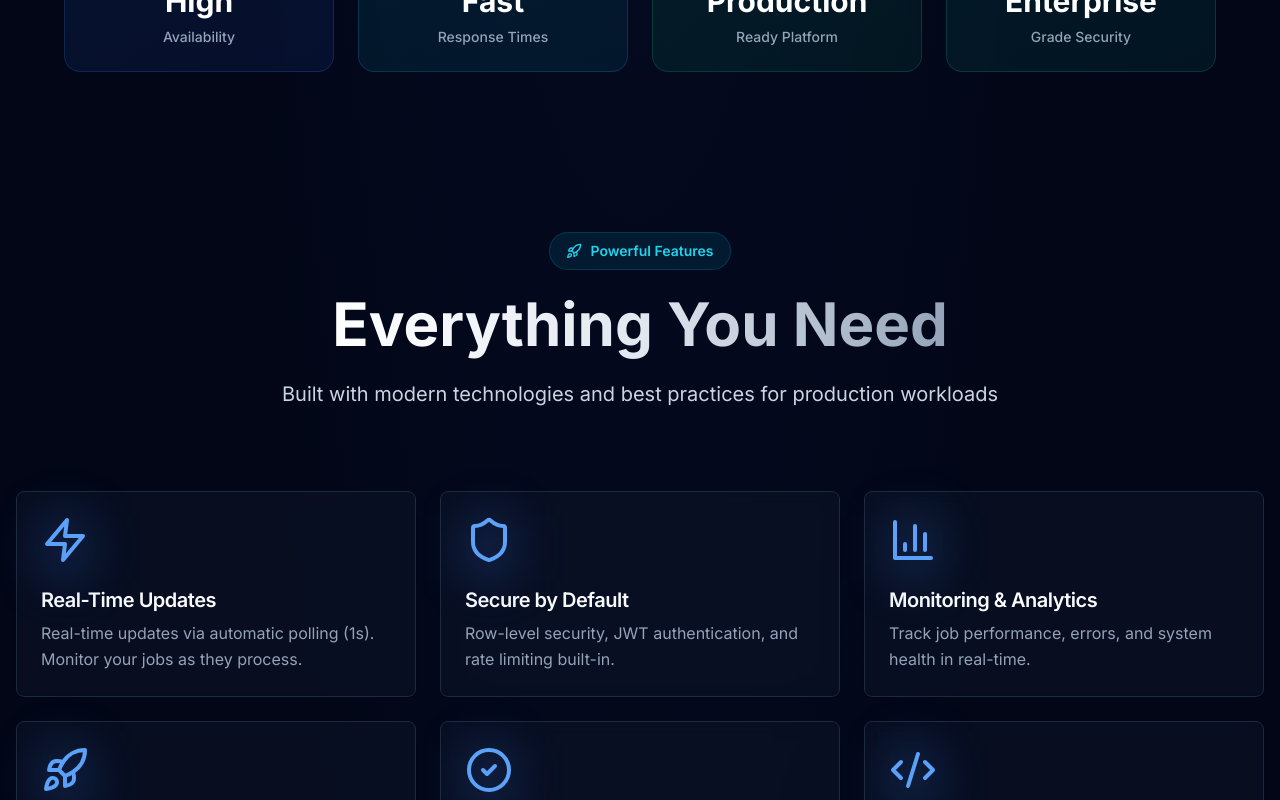
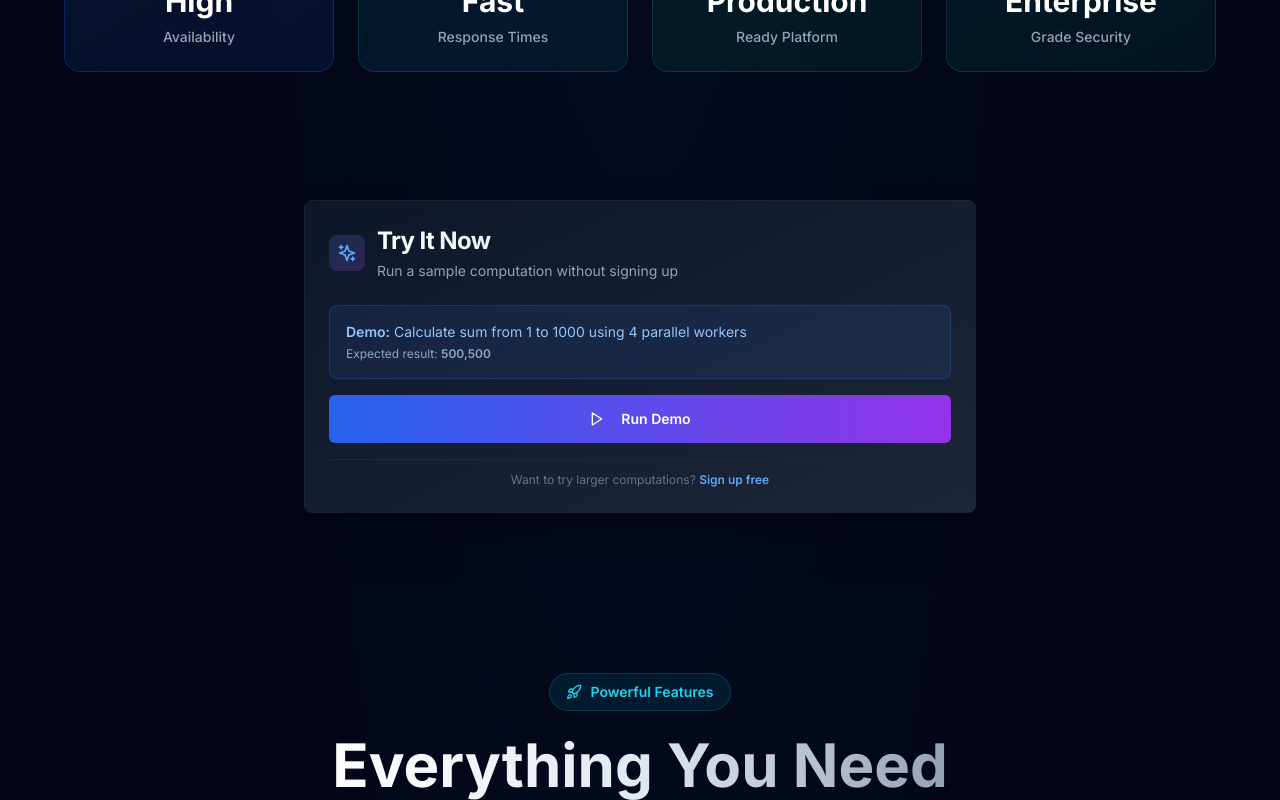
Before and after one commit to erdilatifi/Distributed-Background-Computation, a Next.js app in the folder frontend/: page / in a window 1280 px wide. Shown: the part 940-1740 px from the top of the page. Built offline with nearby package versions, Linux system fonts and the light colour scheme; no server answers.

Commit message:
demo added and other fixes

```diff
--- a/frontend/app/page.tsx
+++ b/frontend/app/page.tsx
@@ -3,6 +3,7 @@ import { Button } from '@/components/ui/button'
 import { Card, CardContent, CardDescription, CardHeader, CardTitle } from '@/components/ui/card'
 import { Zap, Shield, BarChart3, Rocket, CheckCircle2, ArrowRight, Users, Database, Sparkles, TrendingUp, Code2, Globe, Layers, Terminal } from 'lucide-react'
 import Navbar from '@/components/Navbar'
+import TryItDemo from '@/components/TryItDemo'
 
 export default function Home() {
   return (
@@ -132,6 +133,12 @@ export default function Home() {
                 </Link>
               ))}
             </div>
+          </div>
+        </section>
+
+        <section className="container mx-auto px-4 py-16">
+          <div className="max-w-2xl mx-auto">
+            <TryItDemo />
           </div>
         </section>
 
--- a/frontend/app/register/page.tsx
+++ b/frontend/app/register/page.tsx
@@ -50,9 +50,9 @@ export default function RegisterPage() {
     } else {
       setLoading(false)
       toast.success('Account created!', {
-        description: 'Please check your email to confirm your account.',
+        description: 'Redirecting to dashboard...',
       })
-      setTimeout(() => router.push('/login'), 2000)
+      setTimeout(() => router.push('/dashboard'), 2000)
     }
   }
 
--- a/frontend/components/Navbar.tsx
+++ b/frontend/components/Navbar.tsx
@@ -161,7 +161,7 @@ export default function Navbar() {
                   >
                     <Link href="/register">
                       <Sparkles className="h-4 w-4 mr-2" />
-                      Get Started
+                      Get Started Free
                     </Link>
                   </Button>
                 </>
@@ -265,7 +265,7 @@ export default function Navbar() {
                   >
                     <Link href="/register" onClick={() => setMobileMenuOpen(false)}>
                       <Sparkles className="h-5 w-5 animate-pulse" />
-                      Get Started
+                      Get Started Free
                     </Link>
                   </Button>
                 </div>
--- /dev/null
+++ b/frontend/components/TryItDemo.tsx
@@ -0,0 +1,206 @@
+'use client'
+
+import { useState } from 'react'
+import { Button } from '@/components/ui/button'
+import { Card, CardContent, CardDescription, CardHeader, CardTitle } from '@/components/ui/card'
+import { Progress } from '@/components/ui/progress'
+import { Loader2, Play, CheckCircle2, XCircle, Sparkles } from 'lucide-react'
+
+const API_BASE_URL = process.env.NEXT_PUBLIC_API_URL ?? 'http://localhost:8000'
+
+type JobStatus = {
+  job_id: string
+  status: string
+  progress: number
+  completed_chunks: number
+  total_chunks: number
+  result?: number | null
+  detail?: string | null
+}
+
+export default function TryItDemo() {
+  const [isRunning, setIsRunning] = useState(false)
+  const [jobId, setJobId] = useState<string | null>(null)
+  const [status, setStatus] = useState<string>('idle')
+  const [progress, setProgress] = useState<number>(0)
+  const [result, setResult] = useState<number | null>(null)
+  const [error, setError] = useState<string | null>(null)
+  const [completedChunks, setCompletedChunks] = useState<number>(0)
+  const [totalChunks, setTotalChunks] = useState<number>(4)
+
+  const runDemo = async () => {
+    setIsRunning(true)
+    setError(null)
+    setStatus('pending')
+    setProgress(0)
+    setResult(null)
+    setCompletedChunks(0)
+    setTotalChunks(4)
+
+    try {
+      const response = await fetch(`${API_BASE_URL}/jobs/demo`, {
+        method: 'POST',
+        headers: {
+          'Content-Type': 'application/json',
+        },
+        body: JSON.stringify({ n: 1000, chunks: 4 })
+      })
+
+      if (!response.ok) {
+        const errorData = await response.json().catch(() => ({ detail: 'Failed to start demo' }))
+        throw new Error(errorData.detail || 'Failed to start demo')
+      }
+
+      const data = await response.json()
+      setJobId(data.job_id)
+      setStatus(data.status)
+
+      const pollInterval = setInterval(async () => {
+        try {
+          const statusResponse = await fetch(`${API_BASE_URL}/jobs/demo/${data.job_id}`)
+
+          if (!statusResponse.ok) {
+            throw new Error('Failed to fetch job status')
+          }
+
+          const statusData: JobStatus = await statusResponse.json()
+
+          setStatus(statusData.status)
+          setProgress(statusData.progress)
+          setCompletedChunks(statusData.completed_chunks)
+          setTotalChunks(statusData.total_chunks)
+
+          if (statusData.status === 'completed') {
+            setResult(statusData.result ?? null)
+            setIsRunning(false)
+            clearInterval(pollInterval)
+          } else if (statusData.status === 'failed') {
+            setError(statusData.detail || 'Job failed')
+            setIsRunning(false)
+            clearInterval(pollInterval)
+          }
+        } catch (err: any) {
+          setError(err.message)
+          setIsRunning(false)
+          clearInterval(pollInterval)
+        }
+      }, 1000)
+
+      setTimeout(() => {
+        clearInterval(pollInterval)
+        if (isRunning) {
+          setError('Demo timed out')
+          setIsRunning(false)
+        }
+      }, 60000)
+
+    } catch (err: any) {
+      setError(err.message)
+      setIsRunning(false)
+      setStatus('idle')
+    }
+  }
+
+  const progressPercentage = Math.round(progress * 100)
+
+  return (
+    <Card className="border-slate-800/50 bg-gradient-to-br from-slate-900/95 to-slate-800/95 backdrop-blur-xl shadow-2xl">
+      <CardHeader>
+        <div className="flex items-center gap-3">
+          <div className="p-2 rounded-lg bg-gradient-to-br from-blue-500/20 to-purple-500/20">
+            <Sparkles className="h-5 w-5 text-blue-400" />
+          </div>
+          <div>
+            <CardTitle className="text-xl md:text-2xl font-bold bg-gradient-to-r from-white to-slate-300 bg-clip-text text-transparent">
+              Try It Now
+            </CardTitle>
+            <CardDescription className="text-slate-400 mt-1">
+              Run a sample computation without signing up
+            </CardDescription>
+          </div>
+        </div>
+      </CardHeader>
+      <CardContent className="space-y-4">
+        <div className="p-4 rounded-lg bg-blue-500/10 border border-blue-500/20">
+          <p className="text-sm text-blue-300">
+            <strong className="font-semibold">Demo:</strong> Calculate sum from 1 to 1000 using 4 parallel workers
+          </p>
+          <p className="text-xs text-blue-200/70 mt-1">
+            Expected result: <strong className="font-semibold">500,500</strong>
+          </p>
+        </div>
+
+        <Button
+          onClick={runDemo}
+          disabled={isRunning}
+          className="w-full h-12 bg-gradient-to-r from-blue-600 to-purple-600 hover:from-blue-500 hover:to-purple-500 text-white font-semibold"
+        >
+          {isRunning ? (
+            <>
+              <Loader2 className="mr-2 h-5 w-5 animate-spin" />
+              Running Demo...
+            </>
+          ) : (
+            <>
+              <Play className="mr-2 h-5 w-5" />
+              Run Demo
+            </>
+          )}
+        </Button>
+
+        {status !== 'idle' && (
+          <div className="space-y-4 animate-in fade-in slide-in-from-bottom-2">
+            <div className="flex items-center justify-between">
+              <div className="flex items-center gap-2">
+                {status === 'completed' ? (
+                  <CheckCircle2 className="h-5 w-5 text-emerald-400" />
+                ) : status === 'failed' ? (
+                  <XCircle className="h-5 w-5 text-red-400" />
+                ) : (
+                  <Loader2 className="h-5 w-5 text-blue-400 animate-spin" />
+                )}
+                <span className={`text-sm font-semibold capitalize ${
+                  status === 'completed' ? 'text-emerald-400' :
+                  status === 'failed' ? 'text-red-400' :
+                  'text-blue-400'
+                }`}>
+                  {status}
+                </span>
+              </div>
+              <span className="text-2xl font-bold text-white">{progressPercentage}%</span>
+            </div>
+
+            <div className="space-y-2">
+              <Progress value={progressPercentage} className="h-3 bg-slate-950/80" />
+              <div className="flex justify-between text-xs text-slate-400">
+                <span>Chunks: {completedChunks}/{totalChunks}</span>
+                <span>{progressPercentage}% complete</span>
+              </div>
+            </div>
+
+            {result !== null && (
+              <div className="p-4 rounded-lg bg-gradient-to-br from-emerald-500/10 to-blue-500/10 border border-emerald-500/20">
+                <p className="text-xs text-emerald-400 font-semibold mb-1 uppercase tracking-wide">Result</p>
+                <p className="text-3xl font-bold bg-gradient-to-r from-emerald-400 to-blue-400 bg-clip-text text-transparent">
+                  {result.toLocaleString()}
+                </p>
+              </div>
+            )}
+
+            {error && (
+              <div className="p-3 rounded-lg bg-red-500/10 border border-red-500/20">
+                <p className="text-sm text-red-300">{error}</p>
+              </div>
+            )}
+          </div>
+        )}
+
+        <div className="pt-3 border-t border-slate-800">
+          <p className="text-xs text-slate-500 text-center">
+            Want to try larger computations? <a href="/register" className="text-blue-400 hover:text-blue-300 font-semibold">Sign up free</a>
+          </p>
+        </div>
+      </CardContent>
+    </Card>
+  )
+}
```
Also changed, not shown: 1 other file (tests, documents, lock files or other folders).
